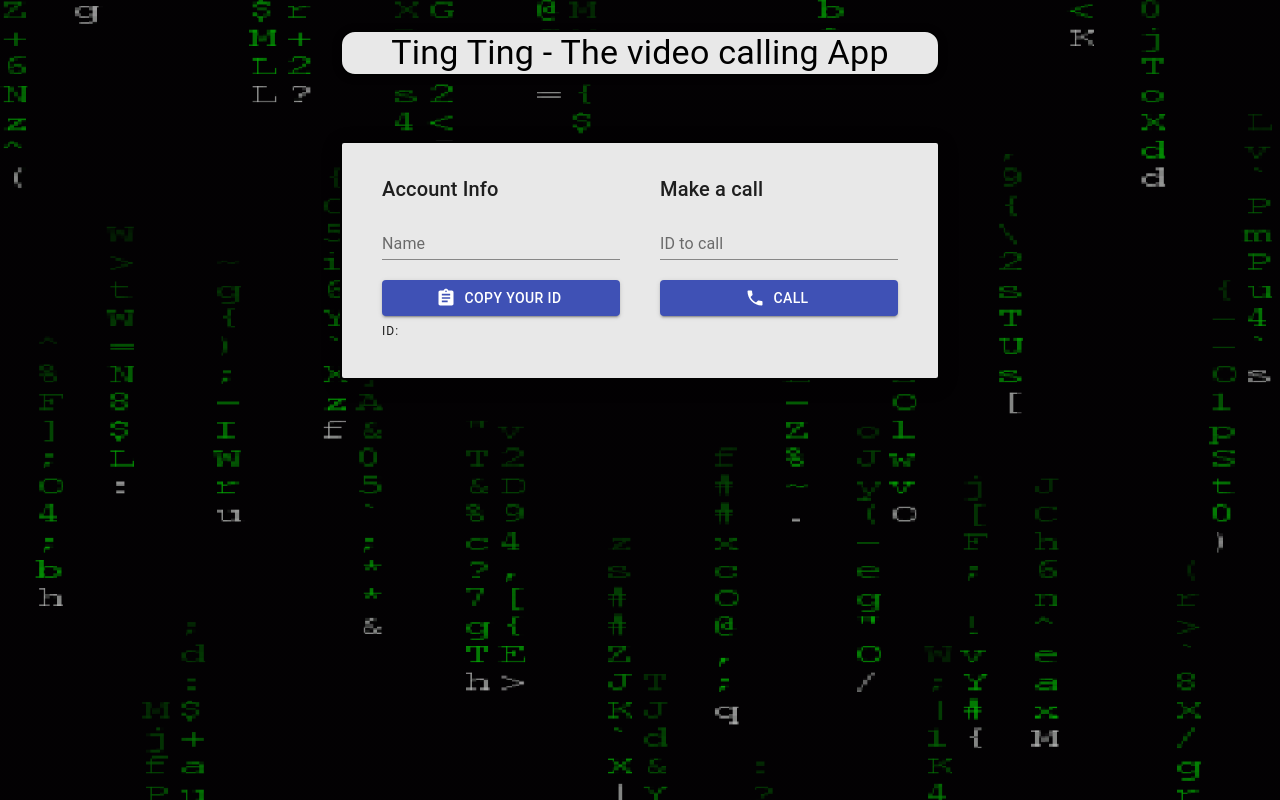
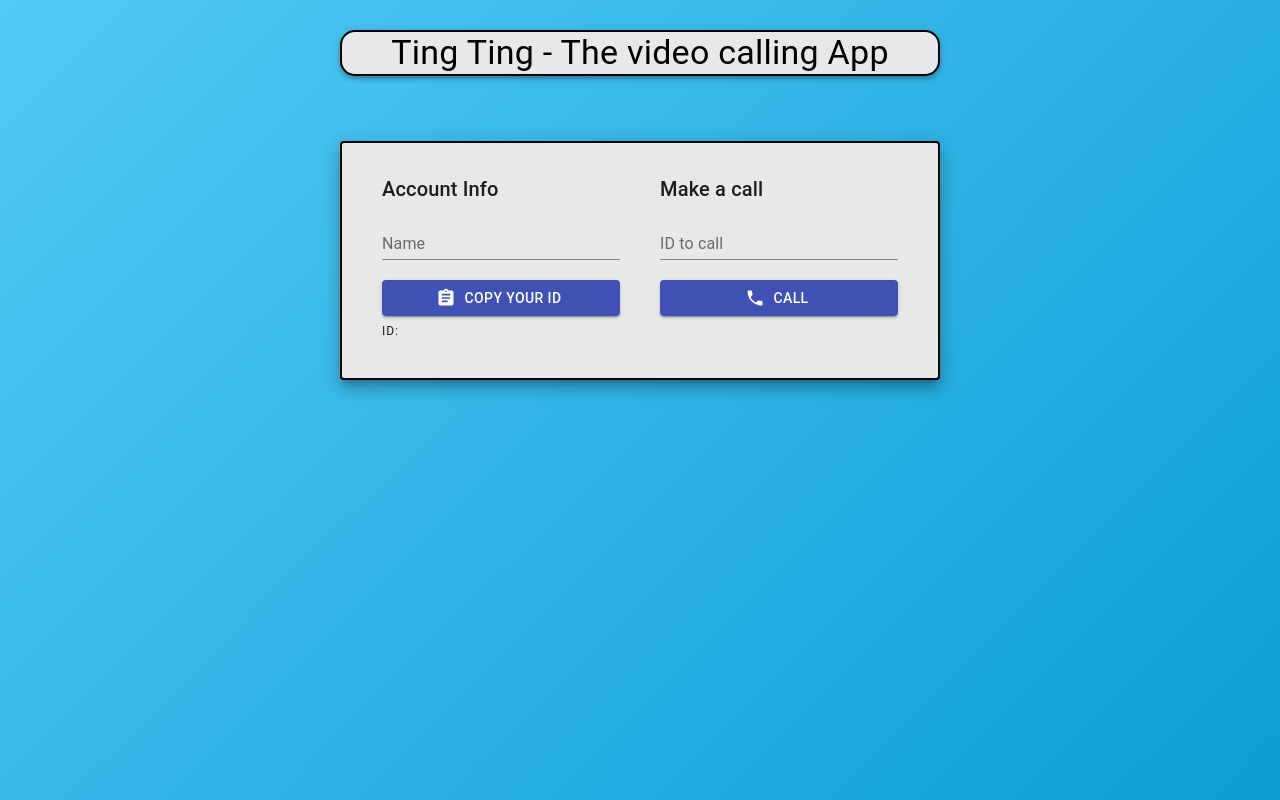
Before and after one commit to saiphani1998/ting-ting, a React (Create React App) app in the folder app/: page / in a window 1280 px wide. Built offline with nearby package versions, Linux system fonts and the light colour scheme; no server answers.

Commit message:
Introduce css variables

```diff
--- a/app/src/styles.css
+++ b/app/src/styles.css
@@ -1,6 +1,13 @@
+:root {
+  --theme-primary: #fff;
+  --theme-primary-text: #000;
+  --theme-primary-background: #eaeff7;
+
+  --theme-border-radius: 10%;
+}
+
 body {
-  background: linear-gradient(rgba(0, 0, 0, 0.3), rgba(0, 0, 0, 0.3)),
-    url("../src/assets/background.gif");
+  background: linear-gradient(-45deg, #0c9ed4 0%, #51c9f5 100%);
   background-repeat: no-repeat;
   background-attachment: fixed;
   background-size: cover;
```
